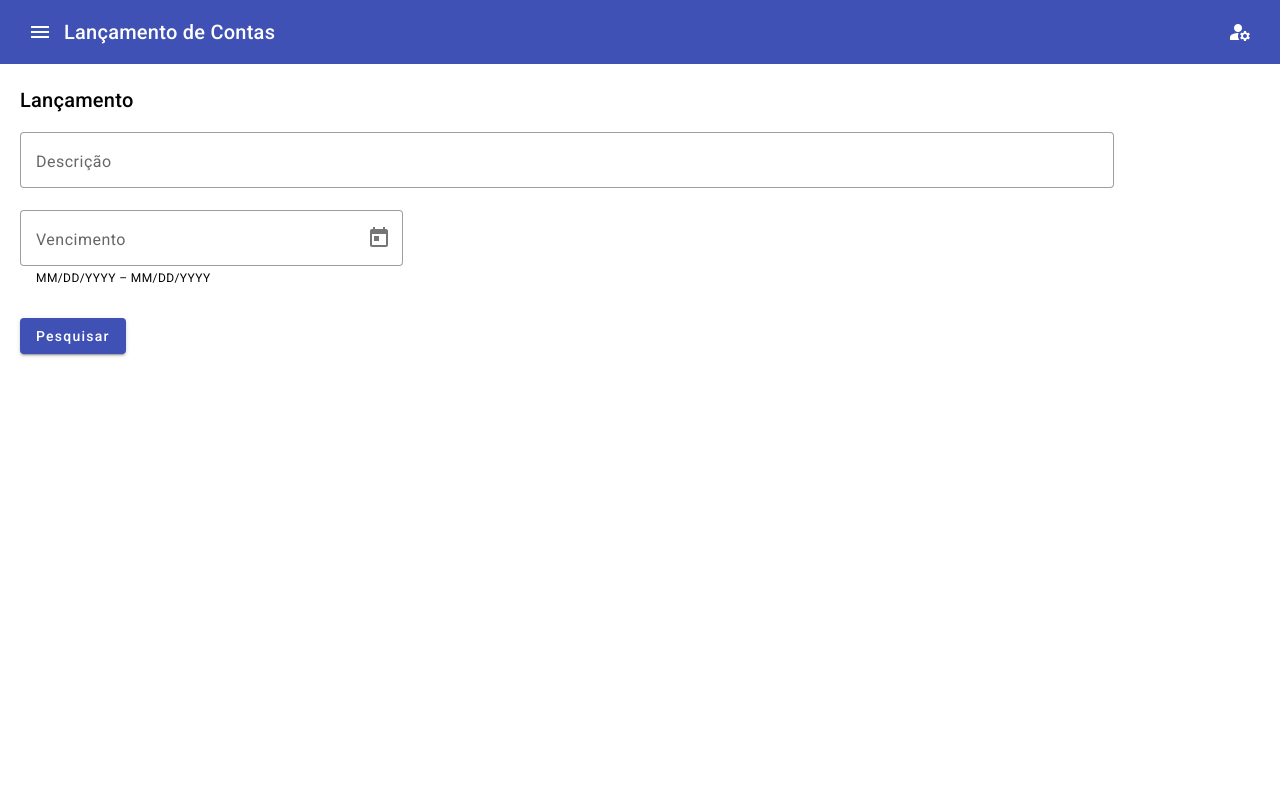
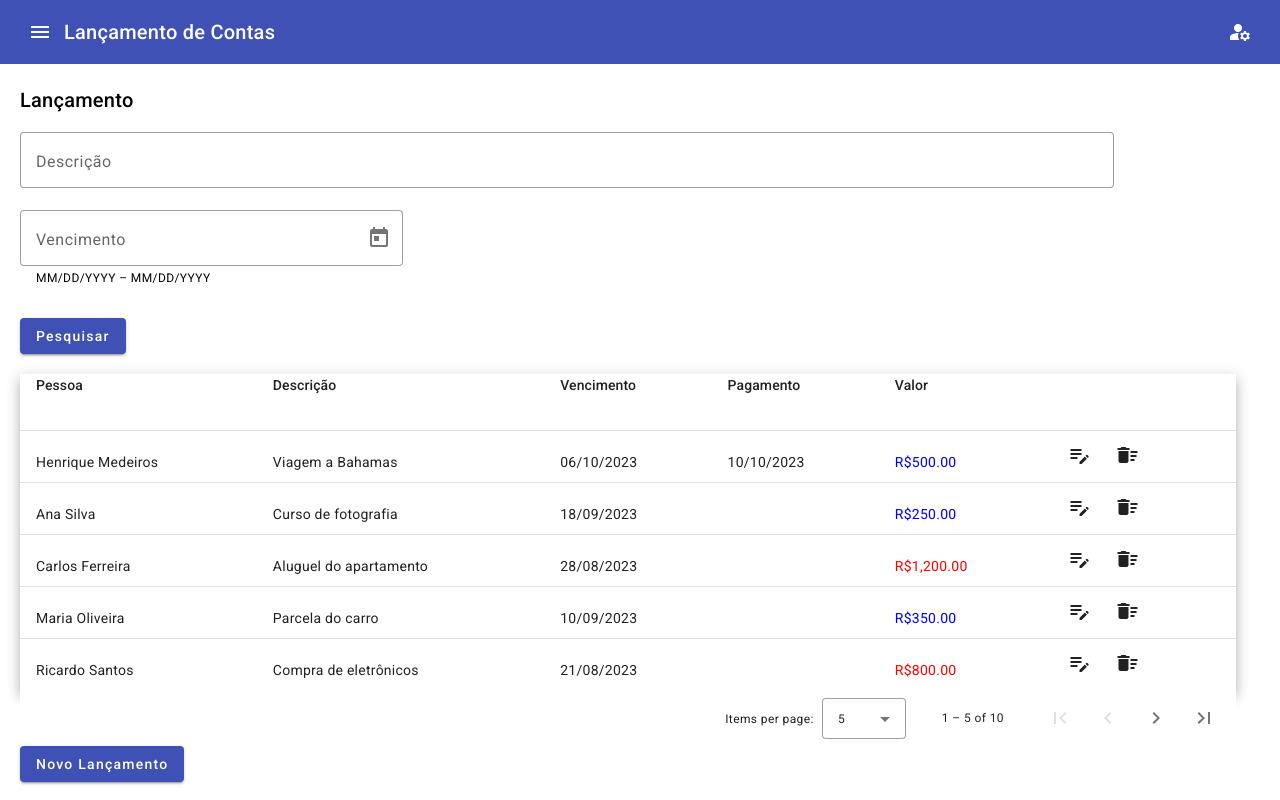
Before and after one commit to jlfilho/pagamento-front, an Angular app: page / in a window 1280 px wide. Built offline with nearby package versions, Linux system fonts and the light colour scheme.

Commit message:
Versão 0.0.4: Criado componente lancamento-grid, datasouce, pipe data, pipe de moeda, tooltip

```diff
--- /dev/null
+++ b/src/app/lancamento-grid/lancamento-grid.component.html
@@ -0,0 +1,62 @@
+<section class="flex-container">
+  <table mat-table [dataSource]="dataSource" class="mat-elevation-z8 tbl">
+
+    <!-- Pessoa Column -->
+    <ng-container matColumnDef="pessoa">
+      <th mat-header-cell *matHeaderCellDef> Pessoa </th>
+      <td mat-cell *matCellDef="let lancamento"> {{lancamento.pessoa}} </td>
+    </ng-container>
+
+    <!-- Descrição Column -->
+    <ng-container matColumnDef="descricao">
+      <th mat-header-cell *matHeaderCellDef> Descrição </th>
+      <td mat-cell *matCellDef="let lancamento"> {{lancamento.descricao}} </td>
+    </ng-container>
+
+    <!-- Vencimento Column -->
+    <ng-container matColumnDef="vencimento">
+      <th mat-header-cell *matHeaderCellDef> Vencimento </th>
+      <td mat-cell *matCellDef="let lancamento"> {{lancamento.vencimento | date: "dd/MM/y"}} </td>
+    </ng-container>
+
+    <!-- Pagamento Column -->
+    <ng-container matColumnDef="pagamento">
+      <th mat-header-cell *matHeaderCellDef> Pagamento </th>
+      <td mat-cell *matCellDef="let lancamento"> {{lancamento.pagamento | date: "dd/MM/y"}} </td>
+    </ng-container>
+
+    <!-- Valor Column -->
+    <ng-container matColumnDef="valor">
+      <th mat-header-cell *matHeaderCellDef> Valor </th>
+      <td mat-cell *matCellDef="let lancamento"> <span [ngStyle]="{ color: lancamento.tipo === 'RECEITA' ? 'blue' : 'red'}"> {{lancamento.valor | currency: 'BRL' }} </span> </td>
+    </ng-container>
+
+    <!-- Valor Column -->
+    <ng-container matColumnDef="acao">
+      <th mat-header-cell *matHeaderCellDef></th>
+      <td mat-cell *matCellDef="let lancamento">
+        <button mat-icon-button matTooltip="Editar">
+          <mat-icon>edit_note</mat-icon>
+        </button>
+
+        <button mat-icon-button matTooltip="Excluir">
+          <mat-icon>delete_sweep</mat-icon>
+        </button>
+
+      </td>
+    </ng-container>
+
+    <tr mat-header-row *matHeaderRowDef="displayedColumns"></tr>
+    <tr mat-row *matRowDef="let row; columns: displayedColumns;"></tr>
+  </table>
+
+  <mat-paginator [pageSizeOptions]="[5, 10, 20]"
+                 showFirstLastButtons
+                 aria-label="Selecione a página">
+  </mat-paginator>
+
+  <div class="btn">
+    <button mat-raised-button color="primary">Novo Lançamento</button>
+  </div>
+
+</section>
--- /dev/null
+++ b/src/app/lancamento-grid/lancamento-grid.component.ts
@@ -0,0 +1,22 @@
+import { Component, AfterViewInit, ViewChild, Input } from '@angular/core';
+
+import {MatPaginator} from '@angular/material/paginator';
+
+@Component({
+  selector: 'app-lancamento-grid',
+  templateUrl: './lancamento-grid.component.html',
+  styleUrls: ['./lancamento-grid.component.css']
+})
+export class LancamentoGridComponent implements AfterViewInit{
+  displayedColumns: string[] = ['pessoa', 'descricao', 'vencimento', 'pagamento', 'valor', 'acao'];
+  @Input() dataSource: any;
+
+  @ViewChild(MatPaginator)
+  paginator!: MatPaginator;
+
+
+  ngAfterViewInit(): void {
+    this.dataSource!.paginator = this.paginator;
+  }
+
+}
--- a/src/app/lancamento-pesquisa/lancamento-pesquisa.component.html
+++ b/src/app/lancamento-pesquisa/lancamento-pesquisa.component.html
@@ -24,3 +24,5 @@
   </div>
   </form>
 </section>
+
+<app-lancamento-grid [dataSource]="listaLancamento"></app-lancamento-grid>
--- a/src/app/lancamento-pesquisa/lancamento-pesquisa.component.ts
+++ b/src/app/lancamento-pesquisa/lancamento-pesquisa.component.ts
@@ -1,4 +1,29 @@
 import { Component } from '@angular/core';
+
+import {MatTableDataSource} from '@angular/material/table';
+
+
+export interface Lancamento {
+  pessoa: string;
+  descricao: string;
+  tipo: string;
+  vencimento: Date;
+  pagamento: Date | null;
+  valor: number;
+}
+
+const ELEMENT_DATA: Lancamento[] = [
+  { pessoa: 'Henrique Medeiros', descricao: "Viagem a Bahamas", tipo: 'RECEITA', vencimento: new Date(2023, 9, 6), pagamento: new Date(2023, 9, 10), valor: 500.00 },
+  { pessoa: 'Ana Silva', descricao: "Curso de fotografia", tipo: 'RECEITA',vencimento: new Date(2023, 8, 18), pagamento: null, valor: 250.00 },
+  { pessoa: 'Carlos Ferreira', descricao: "Aluguel do apartamento", tipo: 'DESPESA', vencimento: new Date(2023, 7, 28), pagamento: null, valor: 1200.00 },
+  { pessoa: 'Maria Oliveira', descricao: "Parcela do carro", tipo: 'RECEITA', vencimento: new Date(2023, 8, 10), pagamento: null, valor: 350.00 },
+  { pessoa: 'Ricardo Santos', descricao: "Compra de eletrônicos", tipo: 'DESPESA',vencimento: new Date(2023, 7, 21), pagamento: null, valor: 800.00 },
+  { pessoa: 'Beatriz Souza', descricao: "Mensalidade da academia", tipo: 'DESPESA',vencimento: new Date(2023, 8, 3), pagamento: null, valor: 120.00 },
+  { pessoa: 'Fernanda Lima', descricao: "Roupas e acessórios", tipo: 'DESPESA',vencimento: new Date(2023, 7, 25), pagamento: null, valor: 180.00 },
+  { pessoa: 'Pedro Alves', descricao: "Conta de luz", tipo: 'DESPESA',vencimento: new Date(2023, 8, 8), pagamento: null, valor: 90.00 },
+  { pessoa: 'Mariana Costa', descricao: "Venda de livros", tipo: 'RECEITA',vencimento: new Date(2023, 8, 14), pagamento: null, valor: 60.00 },
+  { pessoa: 'Lucas Carvalho', descricao: "Jantar em restaurante", tipo: 'DESPESA',vencimento: new Date(2023, 7, 30), pagamento: null, valor: 150.00 }
+];
 
 @Component({
   selector: 'app-lancamento-pesquisa',
@@ -6,5 +31,6 @@ import { Component } from '@angular/core';
   styleUrls: ['./lancamento-pesquisa.component.css']
 })
 export class LancamentoPesquisaComponent {
+  listaLancamento = new MatTableDataSource<Lancamento>(ELEMENT_DATA);
 
 }
```
Also changed, not shown: src/app/app.module.ts (+11 -2 lines), src/app/lancamento-grid/lancamento-grid.component.css (added), 1 other file (tests, documents, lock files or other folders).
